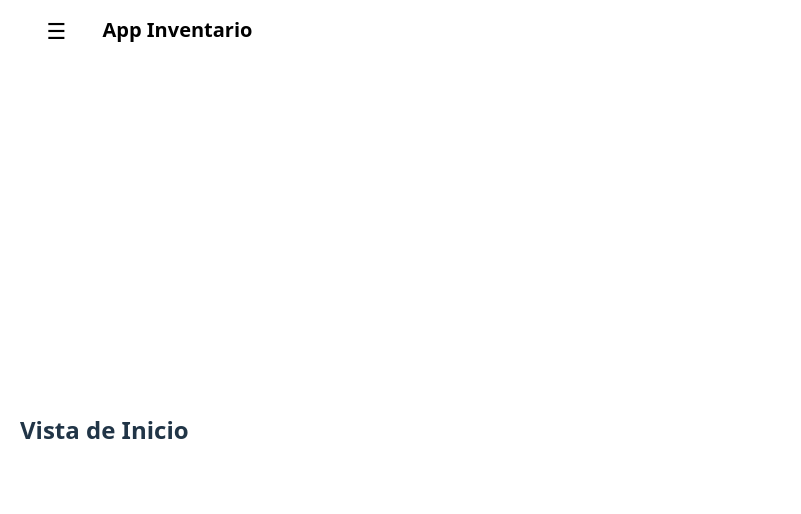
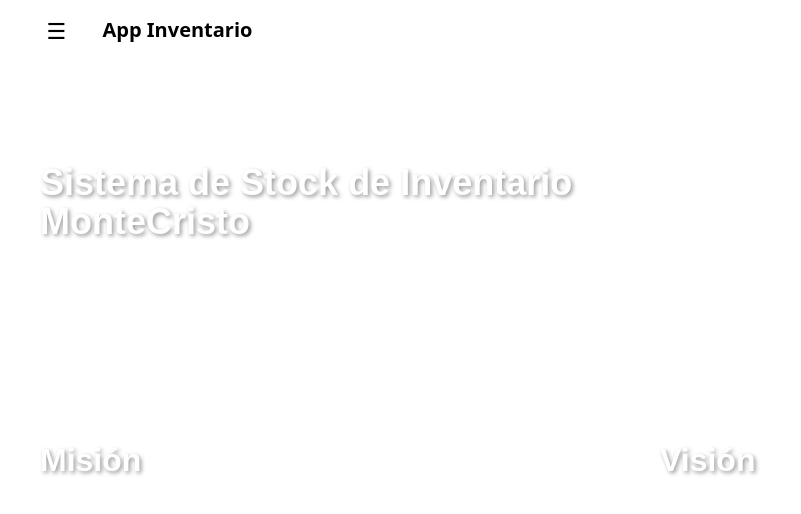
Before and after one commit to grenzya/app-inventario, a React (Vite) app: page / in a window 1280 px wide. Shown: the top 514 px of the page, without its empty margins (0-801 px from the left). Built offline with nearby package versions, Linux system fonts and the light colour scheme.

Commit message:
Feat: se anadio una pagina home que este en relacion con el figma realizado

```diff
--- a/src/views/Home.jsx
+++ b/src/views/Home.jsx
@@ -1,5 +1,56 @@
 function Home() {
-  return <h2>Vista de Inicio</h2>;
+  return (
+    <div
+      style={{
+        color: "white",
+        padding: "40px 20px",
+        fontFamily: "sans-serif",
+        height: "100%",
+      }}
+    >
+      <div style={{ maxWidth: "1200px", margin: "0 auto" }}>
+        <h1 style={{ fontSize: "36px", fontWeight: "bold", marginBottom: "20px", textShadow: "2px 2px 4px rgba(0, 0, 0, 0.4)", }}>
+          Sistema de Stock de Inventario <br /> MonteCristo
+        </h1>
+        <p style={{ fontSize: "22px", marginBottom: "40px", lineHeight: "1.6" }}>
+          El Sistema de Inventario MonteCristo fue realizado por los estudiantes de
+          Ingeniería Civil en Computación e Informática de la Universidad Católica
+          del Norte con el fin de mejorar el sistema de stock del inventario de artículos
+          del almacén de MonteCristo.
+        </p>
+
+        <div style={{ display: "flex", flexWrap: "wrap", gap: "40px" }}>
+          {/* Misión */}
+          <div style={{ flex: "1", minWidth: "280px" }}>
+            <h2 style={{ fontSize: "32px", fontWeight: "bold", marginBottom: "10px", textShadow: "2px 2px 4px rgba(0, 0, 0, 0.4)", }}>
+              Misión
+            </h2>
+            <p style={{ lineHeight: "1.6", fontSize: "18px" }}>
+              Estar en un proceso constante de búsqueda de soluciones y nichos de negocio,
+              que permitan satisfacer los requerimientos en forma absoluta, mejorando así
+              el negocio de nuestros clientes siempre apalancando el win to win, para liderar
+              así, los mercados en donde participamos.
+            </p>
+          </div>
+
+          {/* Visión */}
+          <div style={{ flex: "1", minWidth: "280px" }}>
+            <h2 style={{ fontSize: "32px", fontWeight: "bold", marginBottom: "10px", textShadow: "2px 2px 4px rgba(0, 0, 0, 0.4)", }}>
+              Visión
+            </h2>
+            <p style={{ lineHeight: "1.6", fontSize: "18px" }}>
+              Ser una empresa líder entre sus pares tanto a nivel comunal como regional,
+              desarrollar negocios sustentables, rentables e innovadores, que permita a
+              Comercial MonteCristo ser reconocido como un partner de negocios confiable,
+              con soluciones a priori, asegurando así la satisfacción de sus clientes,
+              ofreciendo oportunidades de desarrollo y crecimiento a nuestros colaboradores
+              con el valor agregado que amerita.
+            </p>
+          </div>
+        </div>
+      </div>
+    </div>
+  );
 }
 
 export default Home;
```
